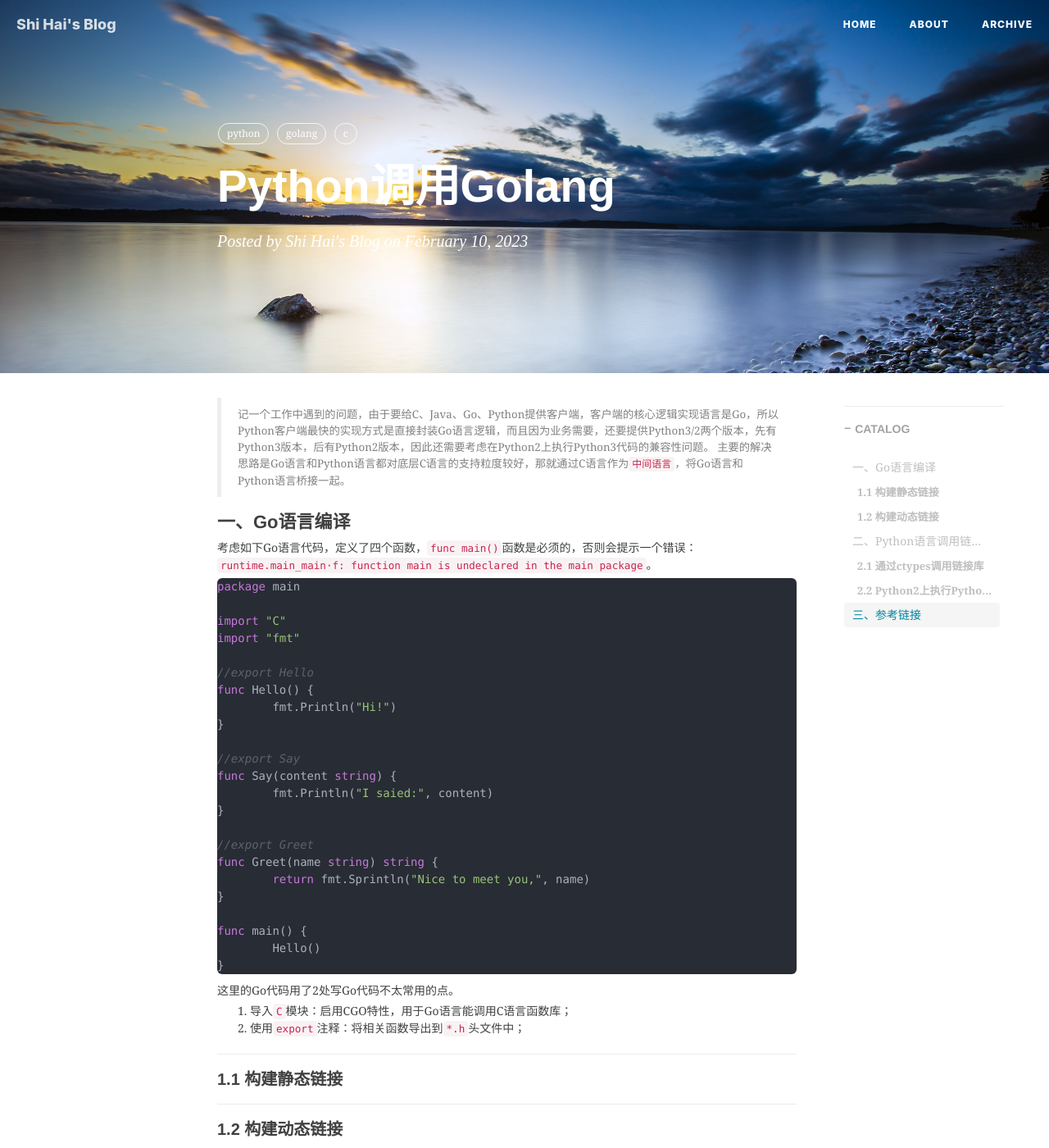
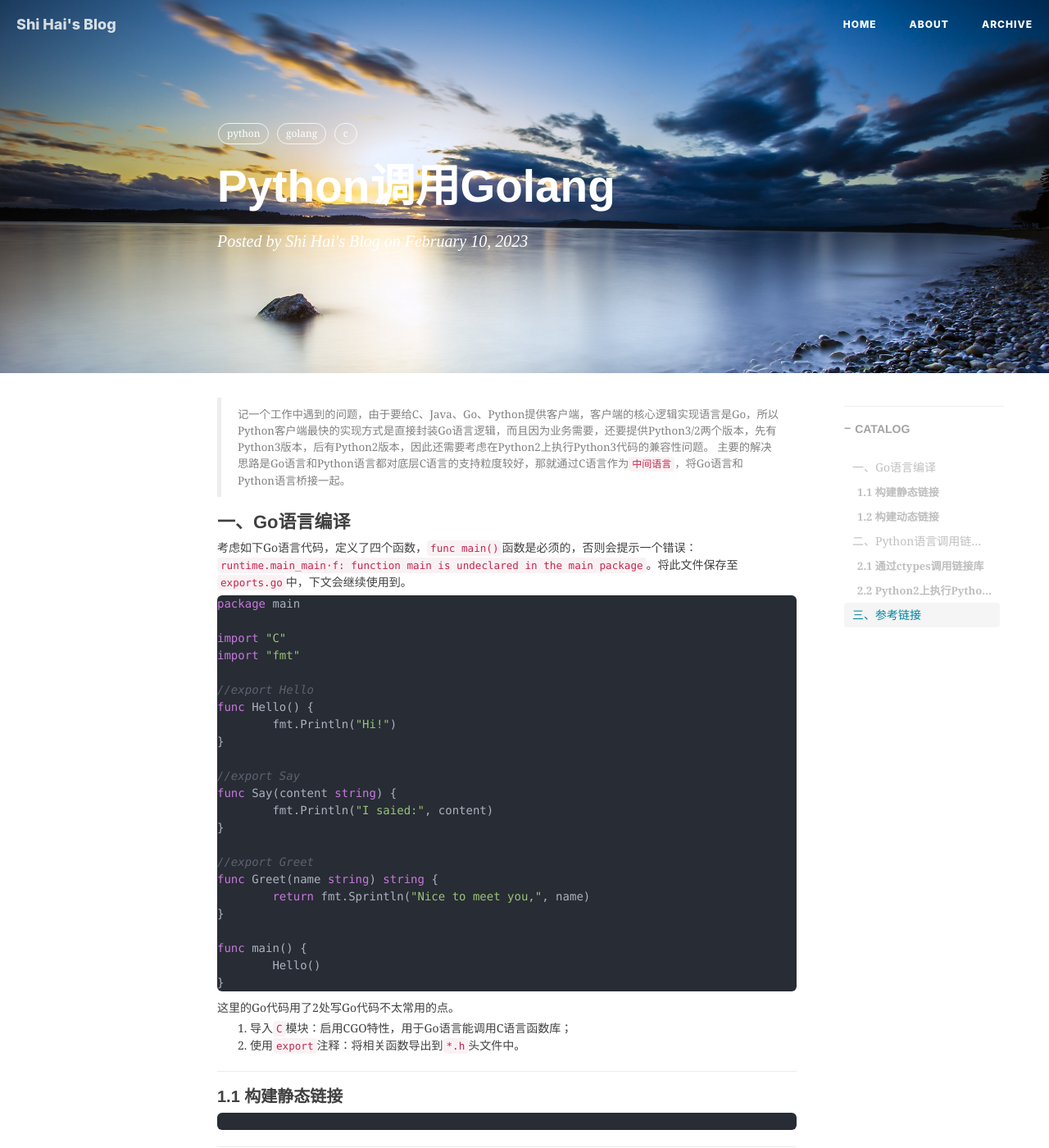
Before and after one commit to shihai1991/shihai1991.github.io, a Jekyll site: the page built from _posts/2023-02-10-python调用c.md, in a window 1280 px wide and 1400 px high. Shown: the whole window at 82% size. Built offline with Jekyll 4.4.1, drawn with Linux system fonts in a browser that asks for light colours; nearby versions of some CDN libraries; comment, search, counter and statistics services are not loaded.

Commit message:
Update 2023-02-10-python调用c.md

````diff
--- a/_posts/2023-02-10-python调用c.md
+++ b/_posts/2023-02-10-python调用c.md
@@ -14,7 +14,7 @@ time: '2023.02.10 10:16:00'
 > 主要的解决思路是Go语言和Python语言都对底层C语言的支持粒度较好，那就通过C语言作为`中间语言`，将Go语言和Python语言桥接一起。
 
 # 一、Go语言编译
-考虑如下Go语言代码，定义了四个函数，`func main()`函数是必须的，否则会提示一个错误：`runtime.main_main·f: function main is undeclared in the main package`。
+考虑如下Go语言代码，定义了四个函数，`func main()`函数是必须的，否则会提示一个错误：`runtime.main_main·f: function main is undeclared in the main package`。将此文件保存至`exports.go`中，下文会继续使用到。
 ```go
 package main
 
@@ -42,9 +42,12 @@ func main() {
 ```
 这里的Go代码用了2处写Go代码不太常用的点。
 1. 导入`C`模块：启用CGO特性，用于Go语言能调用C语言函数库；
-2. 使用`export`注释：将相关函数导出到`*.h`头文件中；
+2. 使用`export`注释：将相关函数导出到`*.h`头文件中。
 
 ## 1.1 构建静态链接
+```
+
+```
 ## 1.2 构建动态链接
 
 # 二、Python语言调用链接库
````
